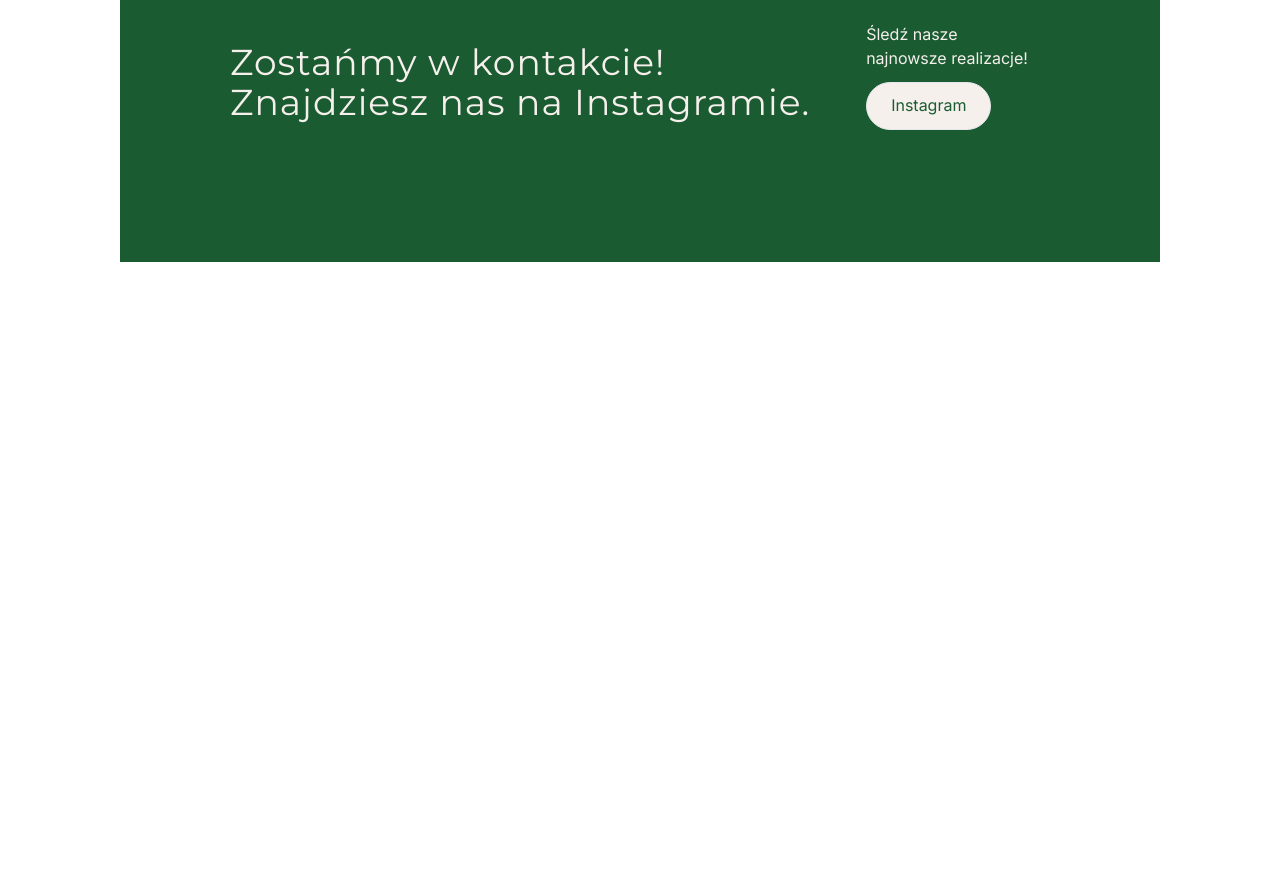
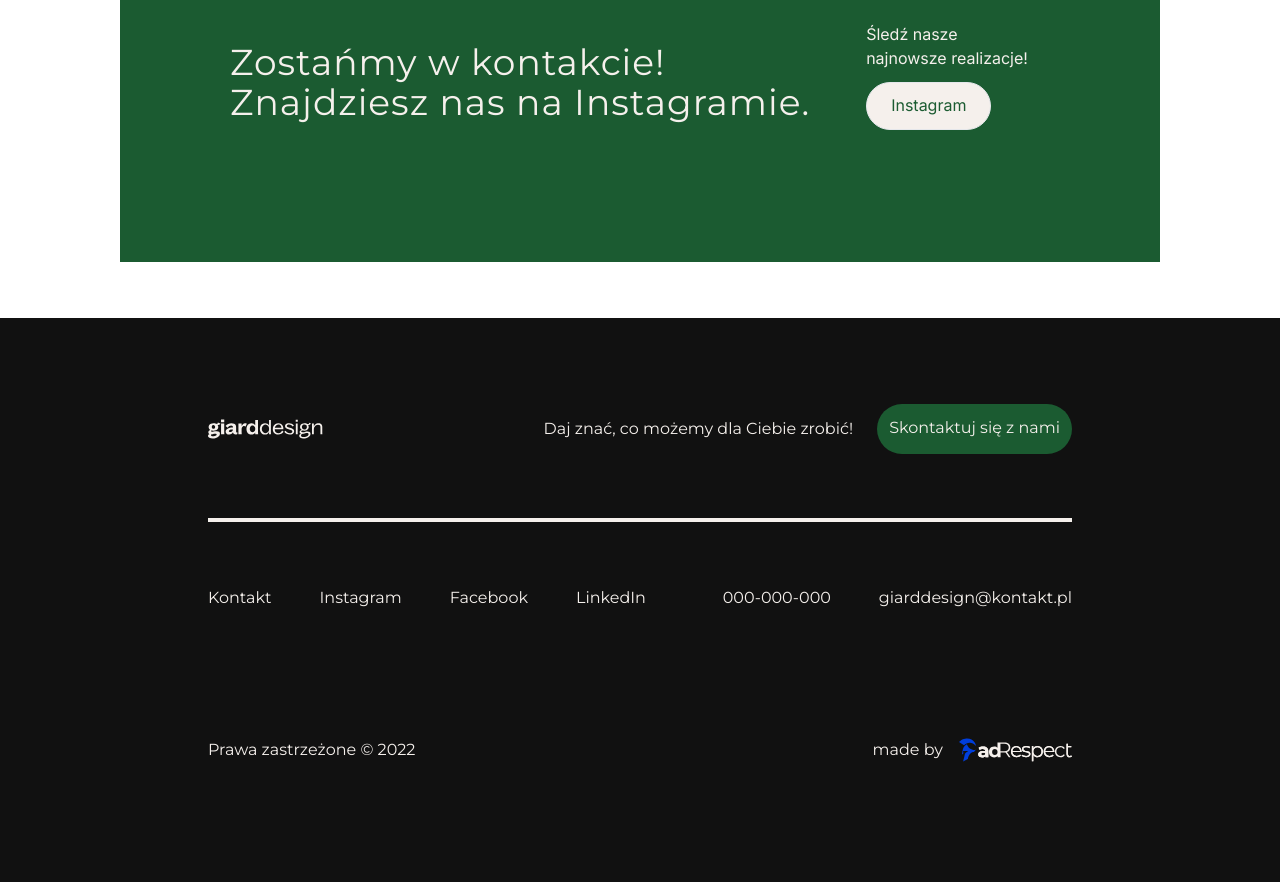
Before and after one commit to kq333/adrespect, a website built with Vite: page respect/index.html in a window 1280 px wide. Shown: the part 1841-2723 px from the top of the page. Before the commit the page ends 2103 px from the top, so only its background shows below. Built offline with nearby package versions, Linux system fonts and the light colour scheme.

Commit message:
finished footer component

```diff
--- a/respect/index.html
+++ b/respect/index.html
@@ -1,8 +1,8 @@
-<!doctype html>
-<html lang="en">
+<!DOCTYPE html>
+<html lang="en" class="scroll-smooth">
 <head>
-    <meta charset="UTF-8" />
-    <link rel="icon" type="image/svg+xml" href="/vite.svg" />
+    <meta charset="UTF-8">
+    <link rel="icon" type="image/svg+xml" href="/vite.svg">
     <link rel="stylesheet" href="./style.css">
     <link rel="preconnect" href="https://fonts.googleapis.com">
     <link rel="preconnect" href="https://fonts.gstatic.com" crossorigin>
@@ -10,37 +10,24 @@
     <link rel="preconnect" href="https://fonts.googleapis.com">
     <link rel="preconnect" href="https://fonts.gstatic.com" crossorigin>
     <link href="https://fonts.googleapis.com/css2?family=Inter:wght@400;500;600;700;800&display=swap" rel="stylesheet">
-    <meta name="viewport" content="width=device-width, initial-scale=1.0" />
+    <meta name="viewport" content="width=device-width, initial-scale=1.0">
     <title>Store</title>
 </head>
-
 <body>
     <div id="app" class="max-w-[1440px] h-[100vh] mx-auto">
-
-
         <header id="header">
-
         </header>
-
         <main>
-
             <section id="section-offer">
             </section>
-
             <section id="section-about-company">
             </section>
-
             <section id="section-instagram-block" class="my-14">
             </section>
-
-
-
-
         </main>
-
-
+        <footer id="footer">
+        </footer>
     </div>
-
     <script type="module" defer src="/main.js"></script>
 </body>
 </html>
--- a/respect/main.js
+++ b/respect/main.js
@@ -3,6 +3,7 @@ import { createNavbarMobile } from './public/js/navbar-mobile/navbarMobile'
 import { OffertaSection } from './public/js/offerta-section/offertaElem'
 import { aboutCompanySection } from './public/js/about-company-section/aboutCompanyElem'
 import { instagramBlockElem } from './public/js/instagram-block-section/instagramSectionElem'
+import { footerElem } from './public/js/footer-section/footerElem'
 
 
 document.addEventListener('DOMContentLoaded', () => {
@@ -10,6 +11,9 @@ document.addEventListener('DOMContentLoaded', () => {
   const getOfertaSection = document.querySelector('#section-offer');
   const getAboutCompanySection = document.querySelector('#section-about-company');
   const getInstagramSection = document.querySelector('#section-instagram-block');
+
+  const getFooterSection = document.querySelector('#footer');
+
 
 
   if (getNavbarElem) {
@@ -37,5 +41,11 @@ document.addEventListener('DOMContentLoaded', () => {
     console.error("'instagram section' not found.");
   }
 
+  if (getFooterSection) {
+    getFooterSection.innerHTML = footerElem;
+  } else {
+    console.error("'footer section' not found.");
+  }
+
 
 });
--- /dev/null
+++ b/respect/public/js/footer-section/footerContent.js
@@ -0,0 +1,16 @@
+export const footerContent = [
+    {
+        logo: '../../icons/footer/giarddesign.svg',
+        header: 'Daj znać, co możemy dla Ciebie zrobić!',
+        headerBtnText: 'Skontaktuj się z nami',
+        contact:'Kontakt',
+        instagram: 'Instagram',
+        facebook: 'Facebook',
+        linkedIn: 'LinkedIn',
+        tel: '000-000-000',
+        email: 'giarddesign@kontakt.pl',
+        copyright:'Prawa zastrzeżone © 2022',
+        madeBy:'made by',
+        comapnyLogo: '../../icons/footer/logo-full-light.svg'
+    }
+]
--- /dev/null
+++ b/respect/public/js/footer-section/footerElem.js
@@ -0,0 +1,49 @@
+import { footerContent } from '../../js/footer-section/footerContent';
+
+export const footerElem = footerContent.map(HTMLelem => {
+  return `
+    <div class="text-[#F5F0EC] bg-[#111] lg:py-16 lg:px-52 py-4 px-4">
+      <div class="max-w-[1040px]">
+        <div class="xl:flex block md:mx-auto justify-between items-center">
+          <div class="flex justify-center pt-[22px]">
+            <img src="${HTMLelem.logo}" alt="logo">
+          </div>
+          <div class="lg:flex block items-center md:justify-end gap-x-6">
+            <div class="flex justify-center pt-[22px]">${HTMLelem.header}</div>
+            <div class="flex justify-center pt-[22px]">
+              <button class="bg-[#1B5B31] pt-[12px] pl-[12px] pr-[12px] pb-[14px] border-[#1B5B31] rounded-full">
+                ${HTMLelem.headerBtnText}
+              </button>
+            </div>
+          </div>
+        </div>
+        <div class="py-16">
+          <div class="border-2 border-l-4 border-[#F5F0EC]"></div>
+        </div>
+        <div class="xl:flex block justify-between">
+          <div class="flex md:gap-x-12 gap-x-1 justify-between text-xs sm:text-base">
+            <div>${HTMLelem.contact}</div>
+            <div>${HTMLelem.instagram}</div>
+            <div>${HTMLelem.facebook}</div>
+            <div>${HTMLelem.linkedIn}</div>
+          </div>
+          <div class="flex flex-col justify-end">
+            <div class="sm:flex mx-auto  block md:gap-x-12 gap-x-8 justify-center py-4 xl:py-0 text-base">
+              <div class="text-center sm:text-left">${HTMLelem.tel}</div>
+              <div class="py-2 sm:py-0">${HTMLelem.email}</div>
+            </div>
+          </div>
+        </div>
+        <div class="sm:flex block items-center justify-between sm:pt-[120px] py-12 text-xs md:text-base ">
+          <div class="flex gap-x-12 justify-center">${HTMLelem.copyright}</div>
+          <div class="flex flex-col justify-end">
+            <div class="flex sm:gap-x-4 gap-x-1 items-center sm:justify-start  justify-center py-2">
+              ${HTMLelem.madeBy}
+              <img src="${HTMLelem.comapnyLogo}" alt="logo">
+            </div>
+          </div>
+        </div>
+      </div>
+    </div>
+  `;
+});
--- a/respect/public/js/instagram-block-section/contentInstagramSection.js
+++ b/respect/public/js/instagram-block-section/contentInstagramSection.js
@@ -5,4 +5,4 @@ export const instagramContent = [
         text: `Śledź nasze </br> najnowsze realizacje!`,
         btnText: 'Instagram',
     }
-    ];
+];
```
Also changed, not shown: respect/public/icons/footer/giarddesign.svg (added), respect/public/icons/footer/logo-full-light.svg (added). Lines whose indentation alone changed are shown as unchanged.
